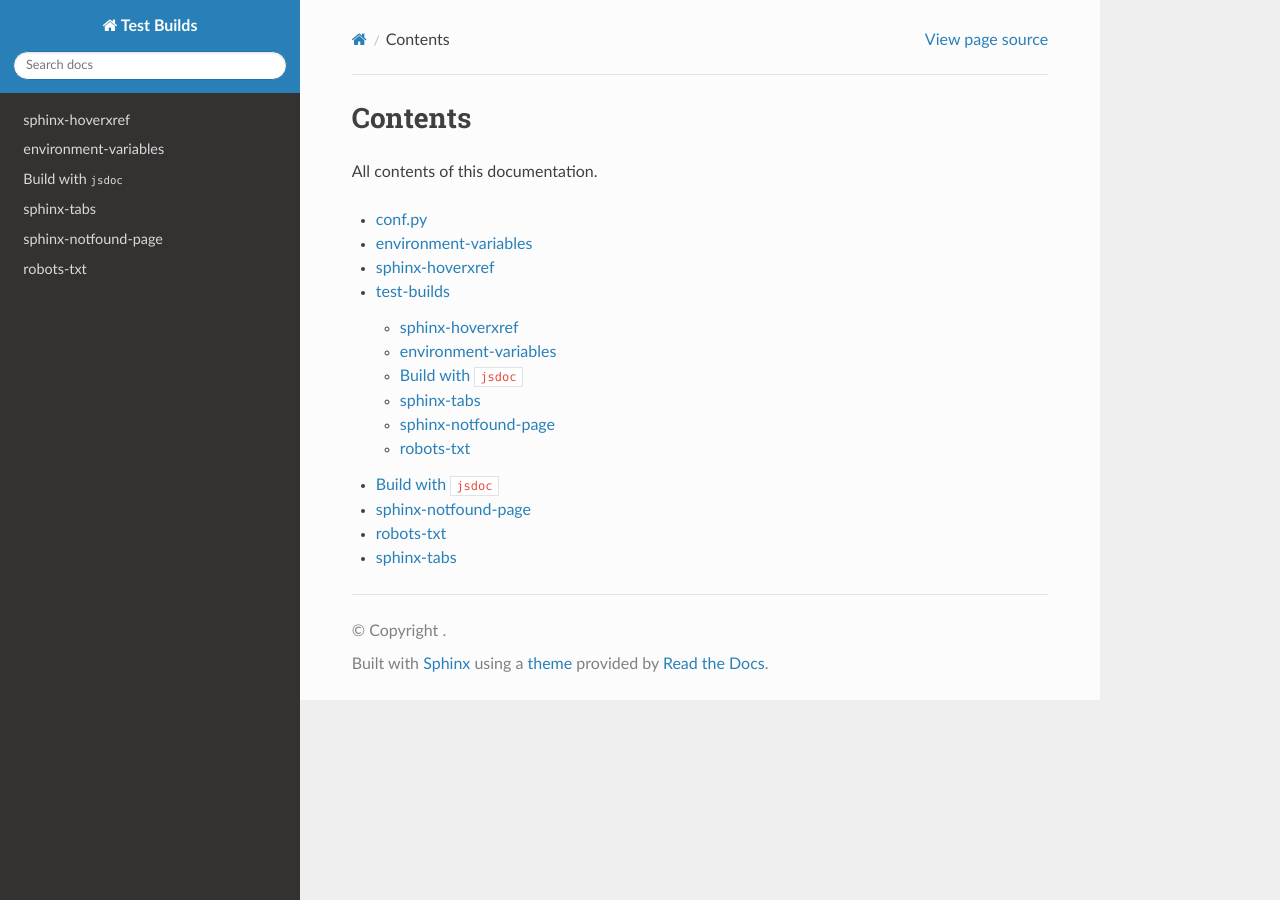
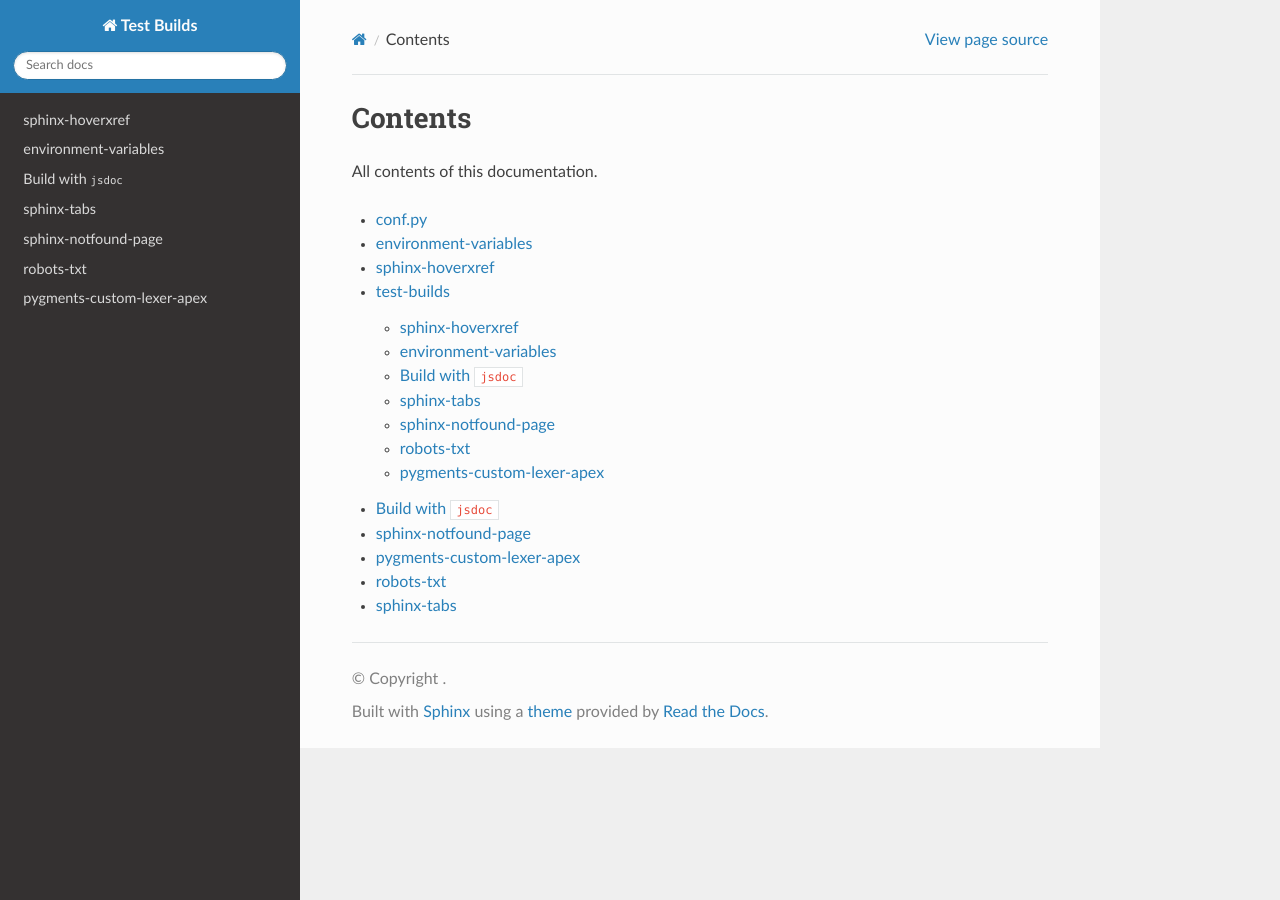
Before and after one commit to readthedocs/test-builds, a Sphinx documentation site: the page built from docs/contents.rst, in a window 1280 px wide. Built offline with Sphinx 7.4.7 and the Read the Docs theme 2.0.0, drawn with Linux system fonts in a browser that asks for light colours.

Commit message:
pygments custom lexer

```diff
--- a/docs/index.rst
+++ b/docs/index.rst
@@ -11,6 +11,7 @@
    tabs
    notfound-page
    robots
+   pygments
 
 ----
 
--- /dev/null
+++ b/docs/pygments.rst
@@ -0,0 +1,13 @@
+pygments-custom-lexer-apex
+==========================
+
+Uses ``pygments-lexer-apex`` (GitHub_) package to colorize Salesforce Apex language.
+
+.. _GitHub: https://github.com/shawalli/pygments-lexer-apex
+
+Including ``FundController.apxc`` should show this file properly colorized by ``pygments``.
+
+
+.. literalinclude:: ../src/FundController.apxc
+   :language: apex
+   :linenos:
--- a/requirements.txt
+++ b/requirements.txt
@@ -8,3 +8,5 @@
 # Pin it because it fails otherwise
 # ImportError: cannot import name 'soft_unicode' from 'markupsafe'
 markupsafe==2.0.1
+
+git+https://github.com/shawalli/pygments-lexer-apex.git#egg=pygments-lexer-apex
```
Also changed, not shown: 1 other file.
